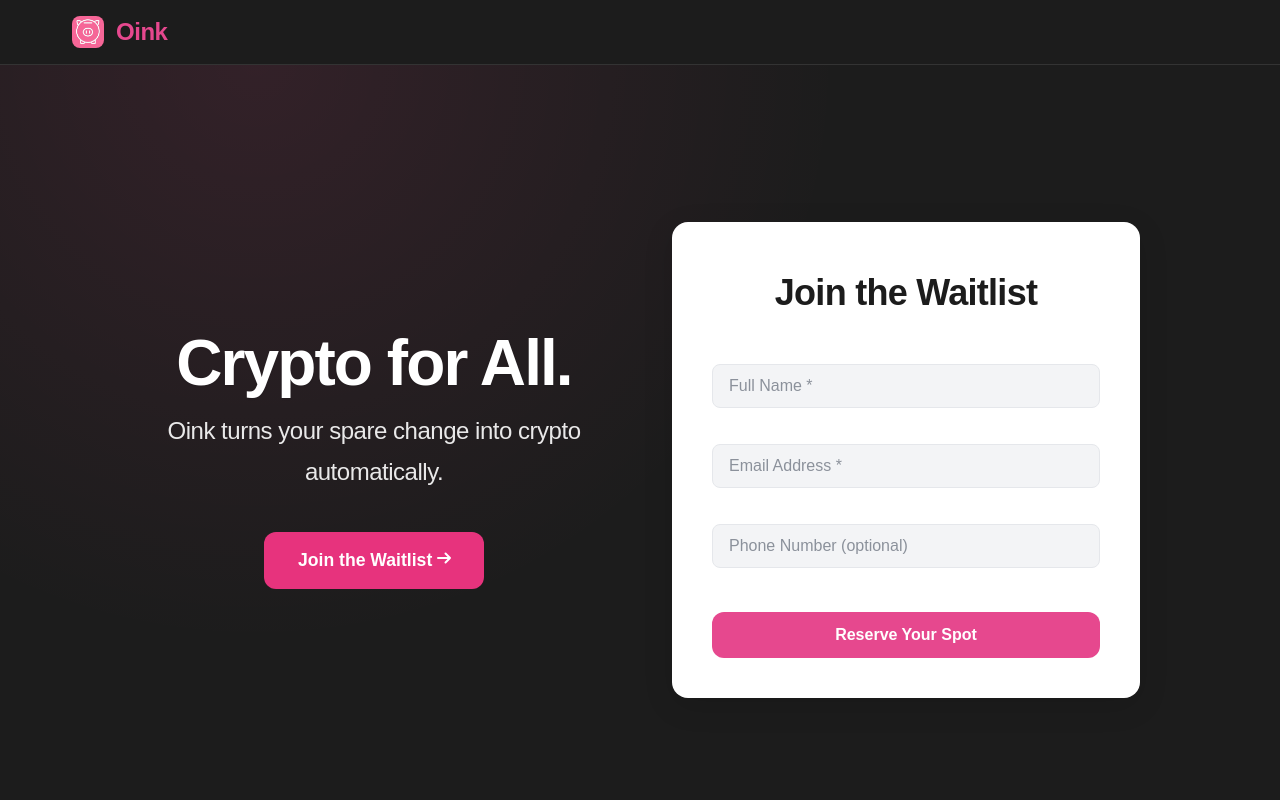
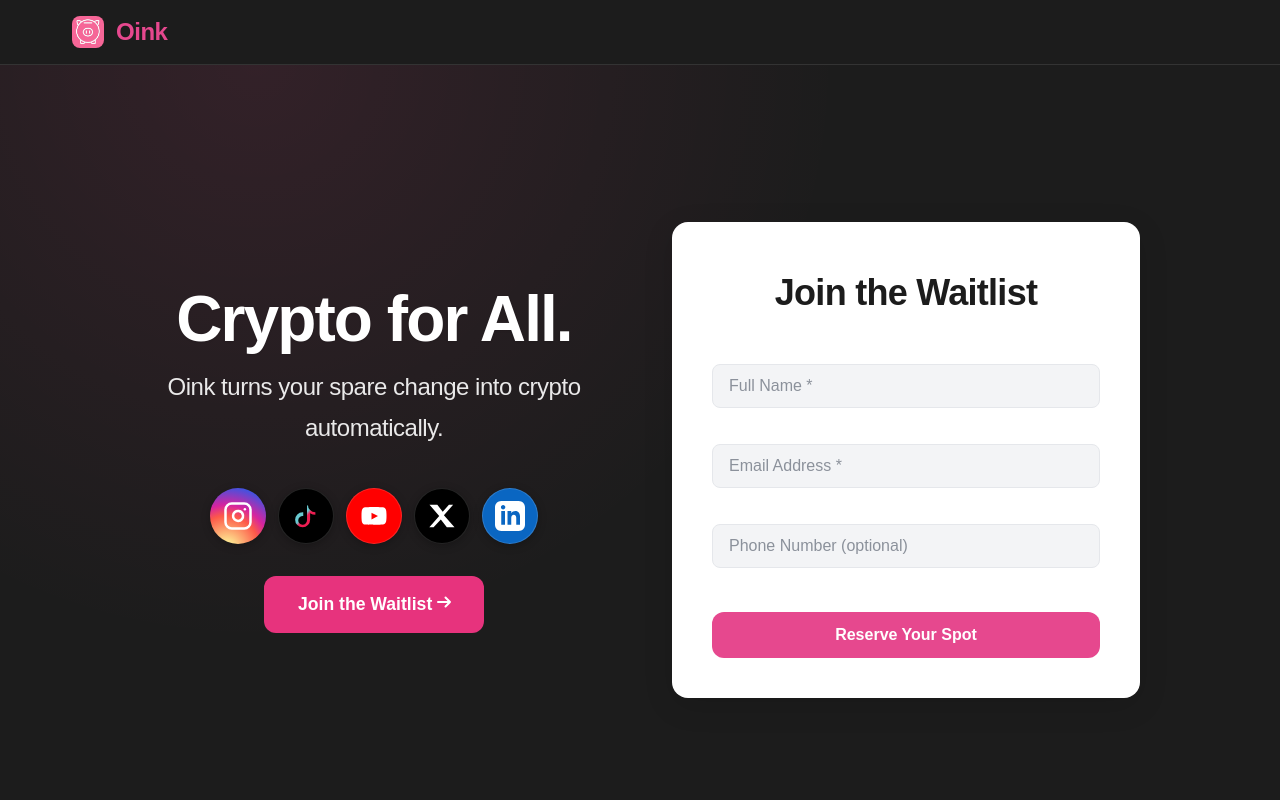
Before and after one commit to ThomasCaneday/oink-waiting-list, a React (Vite) app: page / in a window 1280 px wide. Shown: the top 800 px of the page. Built offline with nearby package versions, Linux system fonts and the light colour scheme; no server answers.

Commit message:
Add: hero social media icons

```diff
--- a/src/App.jsx
+++ b/src/App.jsx
@@ -13,9 +13,19 @@ const InstagramIcon = () => (
   <svg width="24" height="24" viewBox="0 0 24 24" fill="none" stroke="currentColor" strokeWidth="2" strokeLinecap="round" strokeLinejoin="round" aria-hidden="true"><rect x="2" y="2" width="20" height="20" rx="5" ry="5"/><path d="M16 11.37A4 4 0 1 1 12.63 8 4 4 0 0 1 16 11.37z"/><line x1="17.5" y1="6.5" x2="17.51" y2="6.5"/></svg>
 );
 
-// TikTok Icon (simplified)
+// TikTok Icon with gradient fill
 const TikTokIcon = () => (
-  <svg width="24" height="24" viewBox="0 0 24 24" fill="currentColor" aria-hidden="true"><path d="M13.5 3a6 6 0 0 0 6 6v2.05a8 8 0 0 1-4.2-1.23l-.01 5.18a6 6 0 1 1-6-6c.17 0 .34.01.5.03V12a3.5 3.5 0 1 0 3.01 3.47L12.81 3.5h.69Z"/></svg>
+  <svg width="24" height="24" viewBox="0 0 24 24" aria-hidden="true" xmlns="http://www.w3.org/2000/svg">
+    <defs>
+      <linearGradient id="tiktokGradient" x1="0%" y1="0%" x2="100%" y2="100%">
+        <stop offset="0%" stopColor="#69C9D0" />
+        <stop offset="45%" stopColor="#69C9D0" />
+        <stop offset="55%" stopColor="#EE1D52" />
+        <stop offset="100%" stopColor="#EE1D52" />
+      </linearGradient>
+    </defs>
+    <path fill="url(#tiktokGradient)" d="M13.5 3a6 6 0 0 0 6 6v2.05a8 8 0 0 1-4.2-1.23l-.01 5.18a6 6 0 1 1-6-6c.17 0 .34.01.5.03V12a3.5 3.5 0 1 0 3.01 3.47L12.81 3.5h.69Z"/>
+  </svg>
 );
 
 // YouTube Icon
@@ -45,6 +55,13 @@ export default function App() {
           <div className="hero-text">
             <h1>Crypto for All.</h1>
             <h2>Oink turns your spare change into crypto automatically.</h2>
+            <div className="hero-socials" aria-label="Oink social media links">
+              <a href="https://www.instagram.com/oinkcrypto/" target="_blank" rel="noopener noreferrer" aria-label="Oink on Instagram" className="social-icon instagram"><InstagramIcon /></a>
+              <a href="https://www.tiktok.com/@oinkcrypto" target="_blank" rel="noopener noreferrer" aria-label="Oink on TikTok" className="social-icon tiktok"><TikTokIcon /></a>
+              <a href="https://www.youtube.com/channel/UCKgSti6686Z0Nu9n41aww0Q" target="_blank" rel="noopener noreferrer" aria-label="Oink on YouTube" className="social-icon youtube"><YouTubeIcon /></a>
+              <a href="https://x.com/Oink_wallet" target="_blank" rel="noopener noreferrer" aria-label="Oink on X" className="social-icon x"><XIcon /></a>
+              <a href="https://www.linkedin.com/company/oinkcrypto/" target="_blank" rel="noopener noreferrer" aria-label="Oink on LinkedIn" className="social-icon linkedin"><LinkedInIcon /></a>
+            </div>
             <div className="cta-buttons">
               <button className="button primary" onClick={() => document.getElementById('waitlist-form').scrollIntoView({ behavior: 'smooth' })}>
                 Join the Waitlist&nbsp;
--- a/src/index.css
+++ b/src/index.css
@@ -607,6 +607,76 @@ p {
   justify-content: center;
   margin-top: 2rem;
   flex-wrap: wrap;
+}
+
+/* Hero Socials */
+.hero-socials {
+  display: flex;
+  gap: 0.75rem;
+  align-items: center;
+  justify-content: center;
+  margin: 1rem auto 0.5rem;
+}
+.hero-text .hero-socials { justify-content: center; }
+.hero-socials .social-icon {
+  display: inline-flex;
+  width: 56px;
+  height: 56px;
+  align-items: center;
+  justify-content: center;
+  color: #fff; /* icon fill */
+  background: rgba(255,255,255,0.08);
+  border-radius: 50%;
+  border: 1px solid rgba(255,255,255,0.14);
+  box-shadow: 0 2px 8px rgba(0,0,0,0.25);
+  transition: background .2s ease, transform .2s ease, color .2s ease, box-shadow .2s ease;
+}
+.hero-socials .social-icon svg { width: 30px; height: 30px; }
+
+/* Brand backgrounds with white icons */
+.hero-socials .social-icon.instagram {
+  background: radial-gradient(circle at 30% 107%,
+    #fdf497 0%, #fdf497 5%,
+    #fd5949 45%,
+    #d6249f 60%,
+    #285AEB 90%);
+  color: #fff;
+  border: none; /* remove subtle white rim on gradient */
+  background-clip: padding-box;
+}
+.hero-socials .social-icon.tiktok { background: #000000; color: #fff; }
+.hero-socials .social-icon.youtube { background: #FF0000; color: #fff; }
+.hero-socials .social-icon.x { background: #000000; color: #fff; }
+.hero-socials .social-icon.linkedin { background: #0A66C2; color: #fff; }
+
+.hero-socials .social-icon:hover { transform: translateY(-2px); }
+
+/* Brand hover glows */
+.hero-socials .social-icon.instagram:hover {
+  box-shadow: 0 8px 24px rgba(214,36,159,0.45), 0 0 0 3px rgba(255,255,255,0.12);
+}
+.hero-socials .social-icon.youtube:hover {
+  box-shadow: 0 8px 24px rgba(255,0,0,0.4), 0 0 0 3px rgba(255,255,255,0.12);
+}
+.hero-socials .social-icon.linkedin:hover {
+  box-shadow: 0 8px 24px rgba(10,102,194,0.4), 0 0 0 3px rgba(255,255,255,0.12);
+}
+.hero-socials .social-icon.x:hover {
+  box-shadow: 0 8px 24px rgba(255,255,255,0.35), 0 0 0 3px rgba(255,255,255,0.12);
+}
+.hero-socials .social-icon.tiktok:hover {
+  box-shadow:
+    0 8px 24px rgba(105,201,208,0.40),
+    0 4px 12px rgba(238,29,82,0.35),
+    0 0 0 3px rgba(255,255,255,0.10);
+}
+
+@media (max-width: 640px) {
+  .hero-socials .social-icon { width: 52px; height: 52px; }
+  .hero-socials .social-icon svg { width: 28px; height: 28px; }
+}
+@media (max-width: 1024px) {
+  .hero-text .hero-socials { justify-content: center; }
 }
 
 /* Responsive Design */
```
